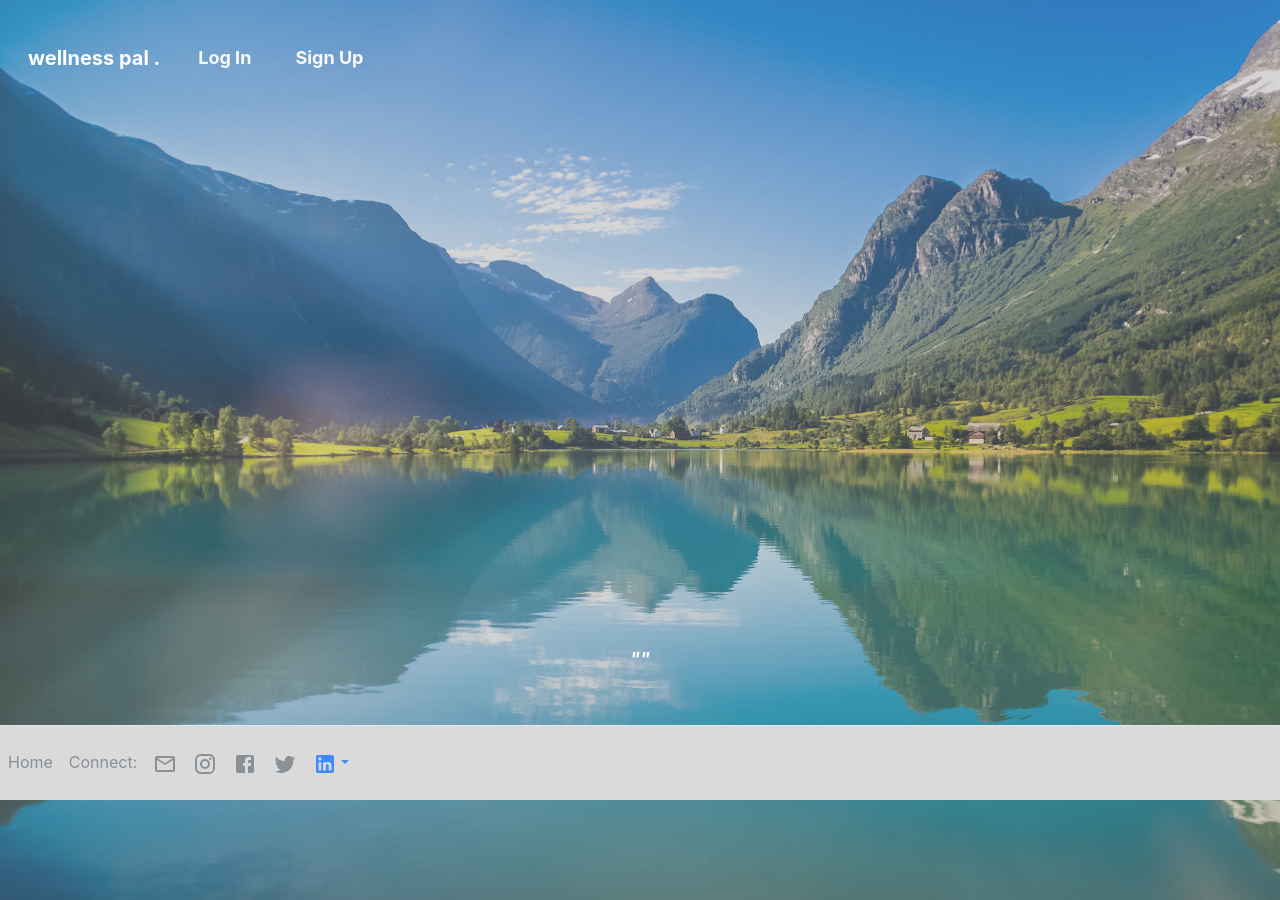
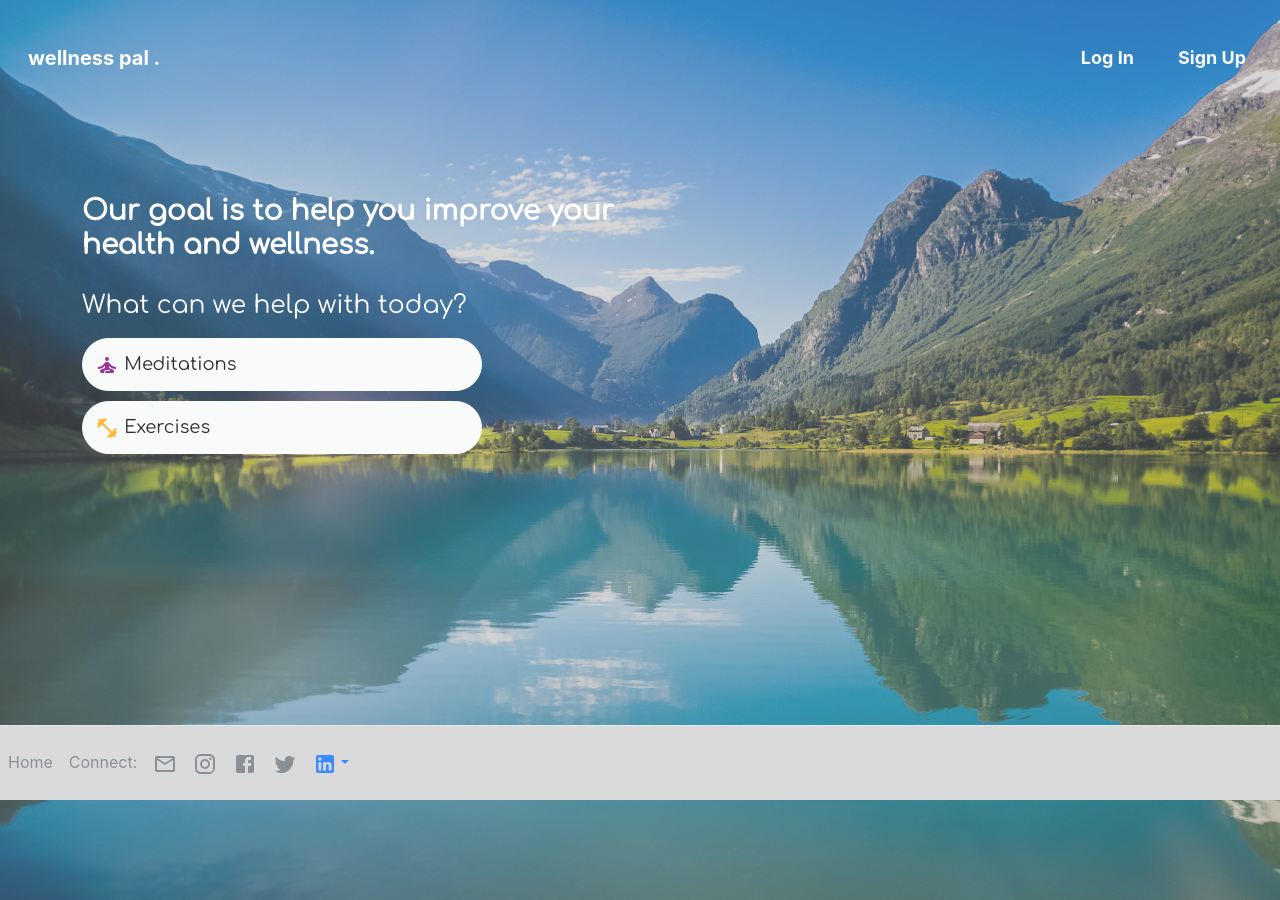
Before and after one commit to MaryMcKHU/WellnessPal, a React (Create React App) app in the folder ghi/: page / in a window 1280 px wide. Built offline with nearby package versions, Linux system fonts and the light colour scheme; no server answers.

Commit message:
Still working on main page - added buttons and will route them

```diff
--- a/ghi/public/index.html
+++ b/ghi/public/index.html
@@ -16,6 +16,9 @@
     <div style="background-color: rgba(0,0,0, 0.2); background-image: url('calm2.jpg'); background-size: cover; background-blend-mode: darken; opacity:0.8; height:900px; padding-top:20px">
   </head>
   <body>
+    <link rel="preconnect" href="https://fonts.googleapis.com">
+    <link rel="preconnect" href="https://fonts.gstatic.com" crossorigin>
+    <link href="https://fonts.googleapis.com/css2?family=Comfortaa&family=Marck+Script&family=Permanent+Marker&family=Poppins&display=swap" rel="stylesheet">
     <noscript>You need to enable JavaScript to run this app.</noscript>
     <div id="root"></div>
 
--- a/ghi/src/App.js
+++ b/ghi/src/App.js
@@ -2,11 +2,14 @@ import React, { useState } from 'react';
 import { Routes, Route, BrowserRouter } from 'react-router-dom';
 import Nav from './Components/Nav.js';
 import Footer from './Components/Footer.js';
-import MainPage from "./Components/MainPage";
 import MotivationalQuote from './Pages/MotivationalQuote';
+import Button from 'react-bootstrap/Button';
+import Container from 'react-bootstrap/Container';
 import Dashboard from './Components/Dashboard';
 import Preferences from './Components/Preferences';
 import Login from './Components/Login';
+import SelfImprovementIcon from '@mui/icons-material/SelfImprovement';
+import FitnessCenterIcon from '@mui/icons-material/FitnessCenter';
 import "./index.css";
 
 function App() {
@@ -19,7 +22,17 @@ function App() {
     <>
     <BrowserRouter>
       <Nav />
-      <MotivationalQuote />
+      <Container className='font-link' style={{marginTop:100}}>
+        <h2 style={{color:'white', fontSize:28, paddingBottom:20, fontWeight:'bold'}}>Our goal is to help you improve your <br /> health and wellness.</h2>
+        <h3 style={{color:'white', fontSize:25, paddingBottom:10}}>What can we help with today?</h3>
+        <Button variant="light" style={{marginBottom:10, fontSize:18, width:400, textAlign:'left', borderRadius:30, padding:12}}>
+          <SelfImprovementIcon style={{color:'purple'}}/> Meditations
+        </Button><br />
+        <Button variant="light" style={{marginBottom:10, fontSize:18, width:400, textAlign:'left', borderRadius:30, padding:12}}>
+          <FitnessCenterIcon style={{color:'orange'}}/> Exercises
+        </Button>
+      </Container>
+      <MotivationalQuote/>
       <Routes>
         {/* <Route path="/" element={<MainPage />} /> */}
 
--- a/ghi/src/Components/HeroBanner.js
+++ /dev/null
@@ -1,48 +0,0 @@
-import React from 'react';
-import background from "../Images/calm2.jpg";
-import MotivationalQuote from '../Pages/MotivationalQuote';
-import Button from "react-bootstrap/Button";
-
-function HeroBanner() {
-    return (
-        <article
-            style={{
-                height:'100%',
-                overflow:'hidden'
-            }}>
-            <img
-                src={background}
-                style=
-                {{
-                    objectFit:'cover',
-                    width:'100%',
-                    height:'100%',
-                }}
-                alt=""
-            >
-            </img>
-            <Button >
-
-            </Button>
-            <h1
-                className='font-link2'
-                style={{
-                    fontSize:'30px',
-                    color:'white',
-                    textAlign:'center',
-                    position:'absolute',
-                    top:0,
-                    bottom:0,
-                    left:0,
-                    right:0,
-                    height:'fit-content',
-                    marginTop: 800,
-                    fontWeight:'bolder',
-                }}>
-                <MotivationalQuote />
-            </h1>
-          </article>
-    )
-}
-
-export default HeroBanner
--- a/ghi/src/Components/MainPage.js
+++ /dev/null
@@ -1,12 +0,0 @@
-import React from 'react';
-import HeroBanner from './HeroBanner';
-
-function MainPage() {
-    return (
-        <div>
-            <HeroBanner />
-        </div>
-    )
-}
-
-export default MainPage;
--- a/ghi/src/Components/Nav.js
+++ b/ghi/src/Components/Nav.js
@@ -22,10 +22,10 @@ function Nav() {
         >
           <span className="navbar-toggler-icon"></span>
         </button>
-        <div className="collapse navbar-collapse" id="navbarSupportedContent">
-          <NavLink className="navbar-brand font-link2" to="/" style={{fontWeight:'bolder', color:'white'}}>wellness pal .
-          </NavLink>
-          <ul className="nav navbar-nav" style={{justifyContent:'space-between'}}>
+        <NavLink className="navbar-brand font-link2" to="/" style={{fontWeight:'bolder', color:'white'}}>wellness pal .
+        </NavLink>
+        <div className="collapse navbar-collapse justify-content-end" id="navbarSupportedContent">
+          <ul className="nav navbar-nav">
             <li style={{margin:10}}><Login /></li>
             <li style={{margin:10}}><Signup /></li>
 
--- a/ghi/src/Pages/MotivationalQuote.js
+++ b/ghi/src/Pages/MotivationalQuote.js
@@ -23,7 +23,7 @@ function MotivationalQuote() {
 
 
     return (
-        <div style={{fontStyle:'italic', fontWeight:'bolder', color:'white', marginTop:550, textAlign:'center', fontSize:18}}>
+        <div style={{fontStyle:'italic', fontWeight:'bolder', color:'white', textAlign:'center', fontSize:18, marginTop:300}}>
             "{data}"
         </div>
     )
--- a/ghi/src/index.css
+++ b/ghi/src/index.css
@@ -27,3 +27,8 @@ code {
 .wrapper {
   padding: 20px;
 }
+
+/* ---------------------------------------------------- FONTS ---------------------------------------------------- */
+.font-link {
+  font-family: 'Comfortaa', cursive;
+}
```
Also changed, not shown: ghi/src/Components/Login.js (line endings or trailing spaces).
